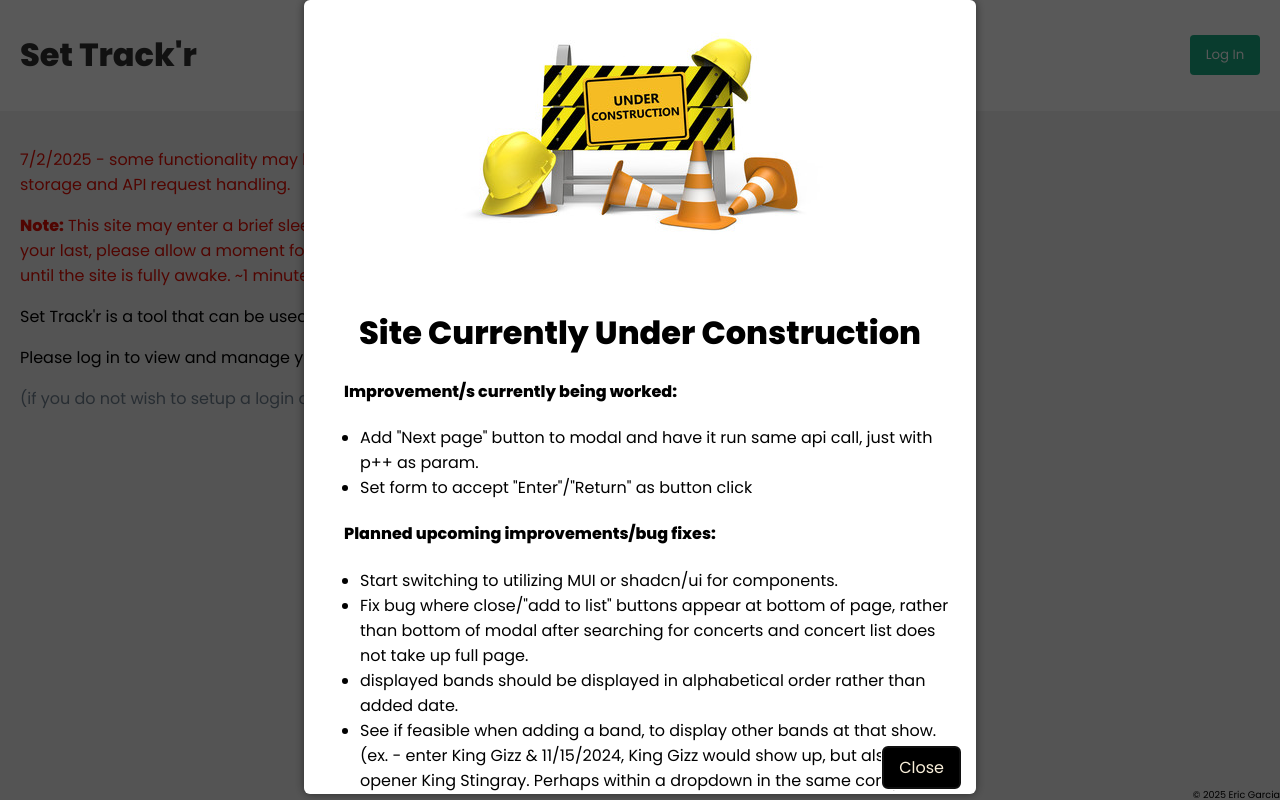
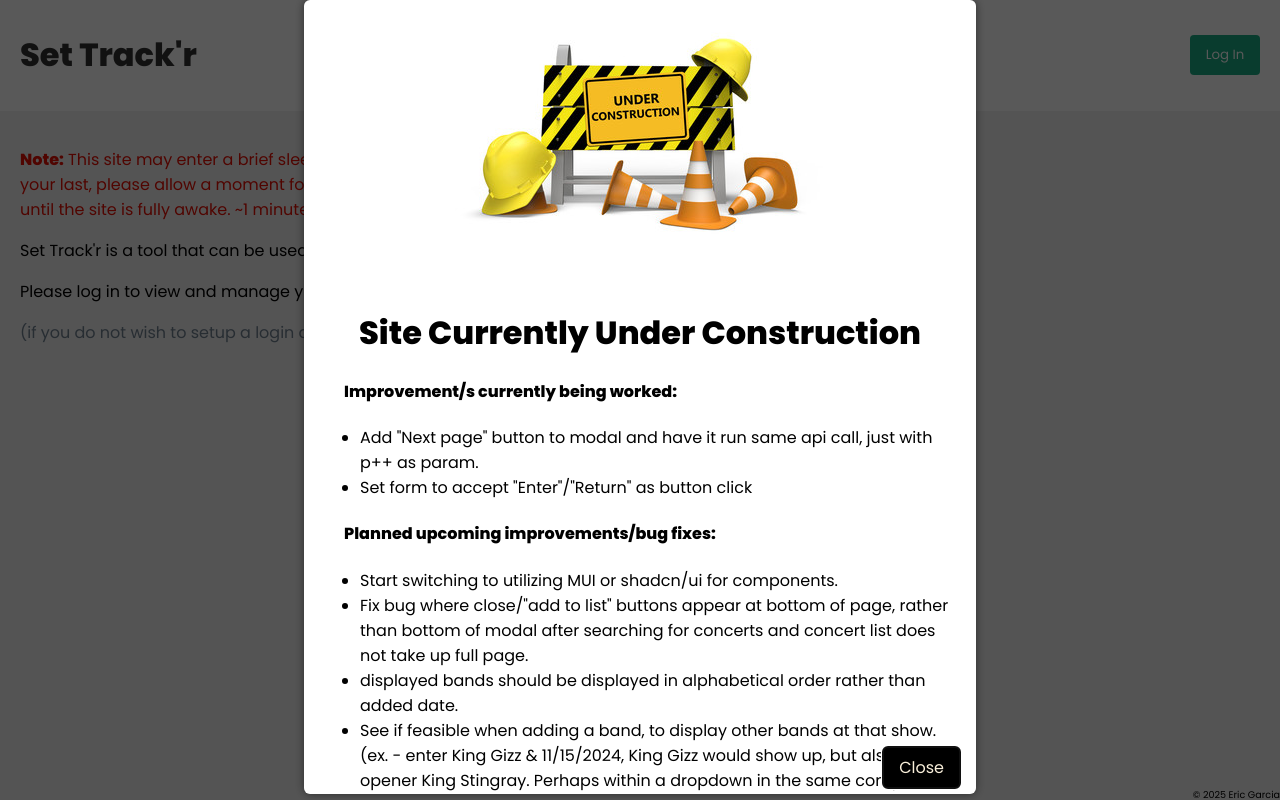
Before and after one commit to egarcia1868/Set-Track-r, a React (Create React App) app in the folder frontend/: page / in a window 1280 px wide. Built offline with nearby package versions, Linux system fonts and the light colour scheme; no server answers.

Commit message:
adding readme template

```diff
--- a/frontend/src/pages/Home.js
+++ b/frontend/src/pages/Home.js
@@ -12,10 +12,6 @@ const Home = () => {
         isOpen={isModalOpen}
       />
       <div>
-        <p className="alert">
-          7/2/2025 - some functionality may be temporarily unavailable due to
-          ongoing restructuring of data storage and API request handling.
-        </p>
         <p className="alert">
           <strong>Note:</strong> This site may enter a brief sleep mode when
           inactive. If this is your first visit or it's been a while since your
```
Also changed, not shown: 1 other file (tests, documents, lock files or other folders).
